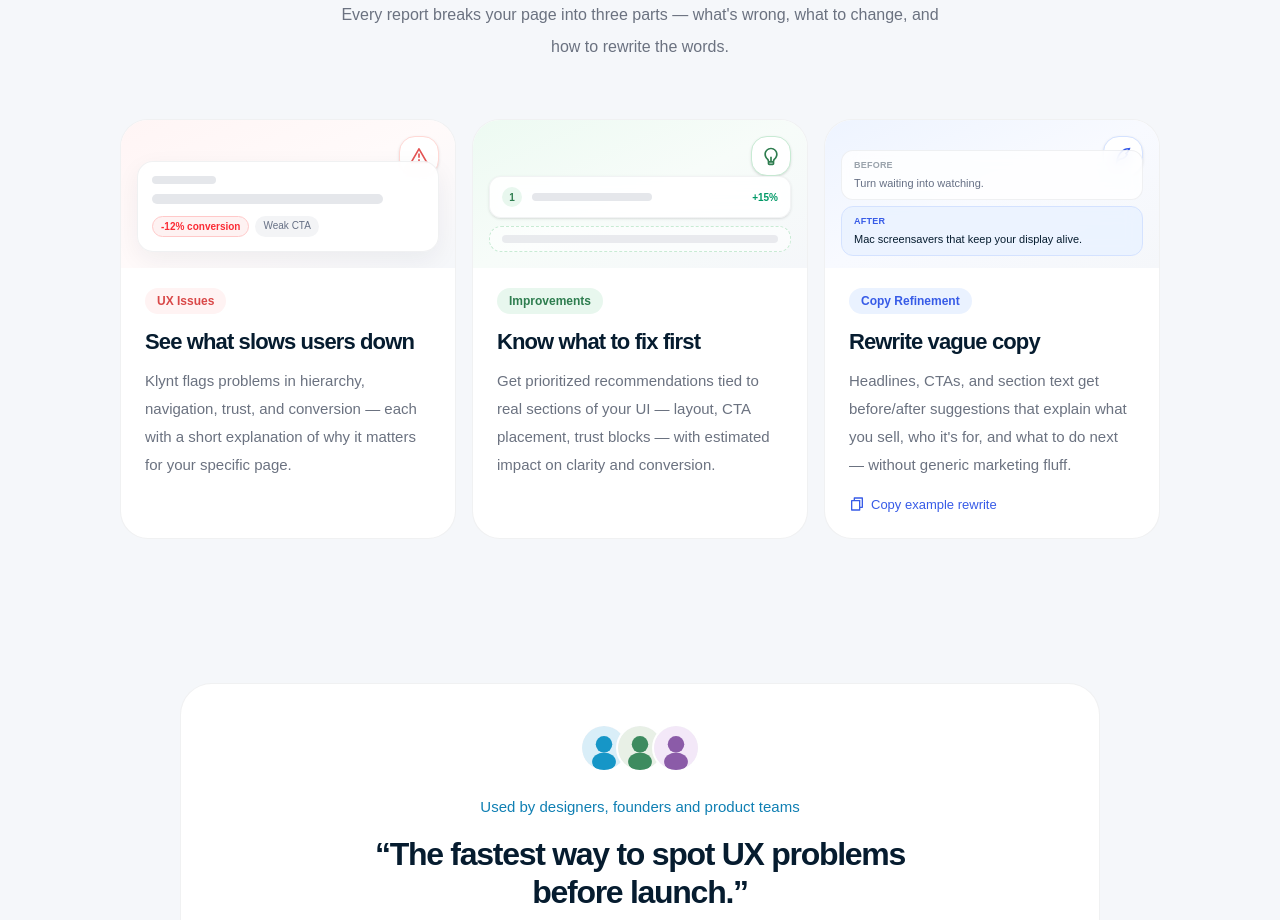
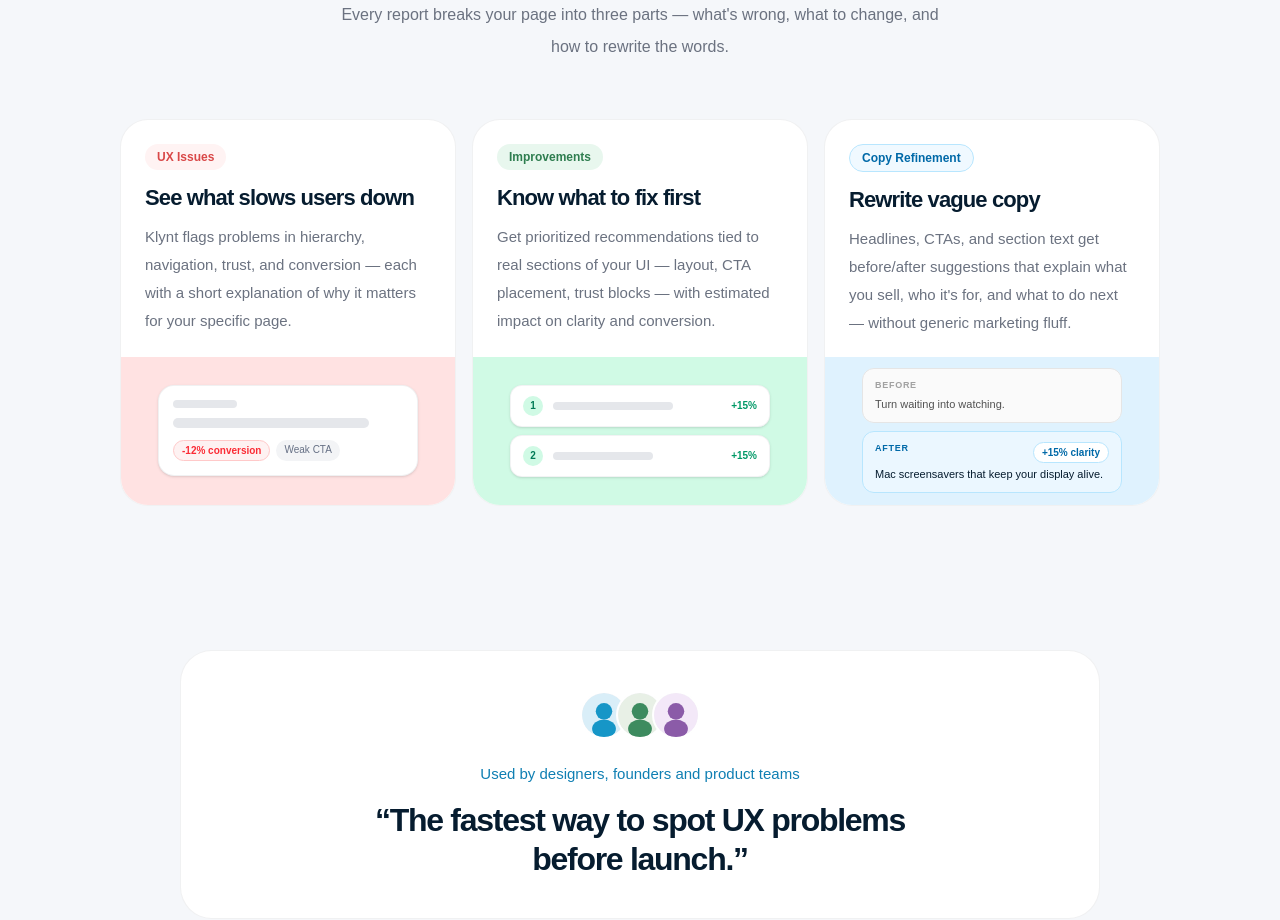
Before and after one commit to samarenkovdmitry/Klynt, a Next.js app: page / in a window 1280 px wide. Shown: the part 1420-2340 px from the top of the page. Built offline with nearby package versions, Linux system fonts and the light colour scheme; a web font is replaced by a local one.

Commit message:
Landing Features cards Update

```diff
--- a/app/page.tsx
+++ b/app/page.tsx
@@ -1,8 +1,6 @@
 "use client";
 
 import Link from "next/link";
-import { useState } from "react";
-
 import {
   RiArrowRightLine,
   RiDownload2Line,
@@ -11,28 +9,11 @@ import {
   RiMagicLine,
   RiShieldCheckLine,
   RiBarChartBoxLine,
-  RiFileCopyLine,
-  RiCheckLine,
-  RiAlertLine,
-  RiLightbulbLine,
-  RiQuillPenLine,
 } from "@remixicon/react";
 import { AppHeader } from "@/components/AppHeader";
 import { Button } from "@/components/ui/Button";
 
 export default function Home() {
-  const [copiedIndex, setCopiedIndex] = useState<number | null>(null);
-
-  async function handleCopy(text: string, index: number) {
-    await navigator.clipboard.writeText(text);
-
-    setCopiedIndex(index);
-
-    setTimeout(() => {
-      setCopiedIndex(null);
-    }, 1500);
-  }
-
   const pills = [
     {
       icon: <RiSearchEyeLine size={18} className="text-[#1696C7]" />,
@@ -486,52 +467,42 @@ export default function Home() {
                 bg-white
               "
             >
+              <div className="flex flex-1 flex-col p-6 pb-5">
+                <div className="inline-flex w-fit rounded-full bg-[#FFF3F3] px-3 py-1 text-[12px] font-semibold text-[#D94848]">
+                  UX Issues
+                </div>
+
+                <h3 className="mt-4 text-[22px] font-semibold leading-[1.12] tracking-[-0.04em] text-[#061C2F]">
+                  See what slows users down
+                </h3>
+
+                <p className="mt-3 text-[15px] leading-7 text-[#6B7280]">
+                  Klynt flags problems in hierarchy, navigation, trust, and
+                  conversion — each with a short explanation of why it matters
+                  for your specific page.
+                </p>
+              </div>
+
               <div
                 className="
-                  relative
+                  flex
                   h-[148px]
-                  overflow-hidden
-                  bg-gradient-to-br
-                  from-[#FFF5F5]
-                  via-[#FFFAFA]
-                  to-[#F5F7FA]
-                  p-5
+                  items-center
+                  justify-center
+                  bg-red-100
+                  px-5
                 "
               >
                 <div
                   className="
-                    absolute
-                    right-4
-                    top-4
-                    flex
-                    h-10
-                    w-10
-                    items-center
-                    justify-center
-                    rounded-2xl
-                    border
-                    border-[#FFD9D6]
-                    bg-white
-                    text-[#E45454]
-                    shadow-sm
-                  "
-                >
-                  <RiAlertLine size={20} />
-                </div>
-
-                <div
-                  className="
-                    absolute
-                    bottom-4
-                    left-4
-                    right-4
+                    w-full
+                    max-w-[260px]
                     rounded-2xl
                     border
                     border-[rgba(6,28,47,0.06)]
-                    bg-white/90
+                    bg-white
                     p-3.5
-                    shadow-[0_8px_24px_rgba(6,28,47,0.06)]
-                    backdrop-blur-sm
+                    shadow-sm
                   "
                 >
                   <div className="h-2 w-16 rounded-full bg-[#E5E7EB]" />
@@ -545,22 +516,6 @@ export default function Home() {
                     </span>
                   </div>
                 </div>
-              </div>
-
-              <div className="flex flex-1 flex-col p-6 pt-5">
-                <div className="inline-flex w-fit rounded-full bg-[#FFF3F3] px-3 py-1 text-[12px] font-semibold text-[#D94848]">
-                  UX Issues
-                </div>
-
-                <h3 className="mt-4 text-[22px] font-semibold leading-[1.12] tracking-[-0.04em] text-[#061C2F]">
-                  See what slows users down
-                </h3>
-
-                <p className="mt-3 flex-1 text-[15px] leading-7 text-[#6B7280]">
-                  Klynt flags problems in hierarchy, navigation, trust, and
-                  conversion — each with a short explanation of why it matters
-                  for your specific page.
-                </p>
               </div>
             </article>
 
@@ -576,40 +531,33 @@ export default function Home() {
                 bg-white
               "
             >
+              <div className="flex flex-1 flex-col p-6 pb-5">
+                <div className="inline-flex w-fit rounded-full bg-[#E8F7EE] px-3 py-1 text-[12px] font-semibold text-[#2E7D4F]">
+                  Improvements
+                </div>
+
+                <h3 className="mt-4 text-[22px] font-semibold leading-[1.12] tracking-[-0.04em] text-[#061C2F]">
+                  Know what to fix first
+                </h3>
+
+                <p className="mt-3 text-[15px] leading-7 text-[#6B7280]">
+                  Get prioritized recommendations tied to real sections of
+                  your UI — layout, CTA placement, trust blocks — with estimated
+                  impact on clarity and conversion.
+                </p>
+              </div>
+
               <div
                 className="
-                  relative
+                  flex
                   h-[148px]
-                  overflow-hidden
-                  bg-gradient-to-br
-                  from-[#EDFAF2]
-                  via-[#F7FCF9]
-                  to-[#F5F7FA]
-                  p-5
+                  items-center
+                  justify-center
+                  bg-emerald-100
+                  px-5
                 "
               >
-                <div
-                  className="
-                    absolute
-                    right-4
-                    top-4
-                    flex
-                    h-10
-                    w-10
-                    items-center
-                    justify-center
-                    rounded-2xl
-                    border
-                    border-[#C8EBD4]
-                    bg-white
-                    text-[#2E7D4F]
-                    shadow-sm
-                  "
-                >
-                  <RiLightbulbLine size={20} />
-                </div>
-
-                <div className="absolute bottom-4 left-4 right-4 space-y-2">
+                <div className="w-full max-w-[260px] space-y-2">
                   <div
                     className="
                       flex
@@ -618,14 +566,13 @@ export default function Home() {
                       rounded-xl
                       border
                       border-[rgba(6,28,47,0.05)]
-                      bg-white/90
+                      bg-white
                       px-3
                       py-2.5
                       shadow-sm
-                      backdrop-blur-sm
                     "
                   >
-                    <div className="flex h-5 w-5 shrink-0 items-center justify-center rounded-full bg-[#E8F7EE] text-[10px] font-bold text-[#2E7D4F]">
+                    <div className="flex h-5 w-5 shrink-0 items-center justify-center rounded-full bg-emerald-100 text-[10px] font-bold text-emerald-700">
                       1
                     </div>
                     <div className="min-w-0 flex-1">
@@ -643,32 +590,24 @@ export default function Home() {
                       gap-2.5
                       rounded-xl
                       border
-                      border-dashed
-                      border-[#C8EBD4]
-                      bg-white/60
+                      border-[rgba(6,28,47,0.05)]
+                      bg-white
                       px-3
-                      py-2
+                      py-2.5
+                      shadow-sm
                     "
                   >
-                    <div className="h-2 flex-1 rounded-full bg-[#E5E7EB]/80" />
+                    <div className="flex h-5 w-5 shrink-0 items-center justify-center rounded-full bg-emerald-100 text-[10px] font-bold text-emerald-700">
+                      2
+                    </div>
+                    <div className="min-w-0 flex-1">
+                      <div className="h-2 w-full max-w-[100px] rounded-full bg-[#E5E7EB]" />
+                    </div>
+                    <span className="shrink-0 text-[10px] font-semibold text-emerald-600">
+                      +15%
+                    </span>
                   </div>
                 </div>
-              </div>
-
-              <div className="flex flex-1 flex-col p-6 pt-5">
-                <div className="inline-flex w-fit rounded-full bg-[#E8F7EE] px-3 py-1 text-[12px] font-semibold text-[#2E7D4F]">
-                  Improvements
-                </div>
-
-                <h3 className="mt-4 text-[22px] font-semibold leading-[1.12] tracking-[-0.04em] text-[#061C2F]">
-                  Know what to fix first
-                </h3>
-
-                <p className="mt-3 flex-1 text-[15px] leading-7 text-[#6B7280]">
-                  Get prioritized recommendations tied to real sections of
-                  your UI — layout, CTA placement, trust blocks — with estimated
-                  impact on clarity and conversion.
-                </p>
               </div>
             </article>
 
@@ -684,62 +623,8 @@ export default function Home() {
                 bg-white
               "
             >
-              <div
-                className="
-                  relative
-                  h-[148px]
-                  overflow-hidden
-                  bg-gradient-to-br
-                  from-[#EEF4FF]
-                  via-[#F8FAFF]
-                  to-[#F5F7FA]
-                  p-5
-                "
-              >
-                <div
-                  className="
-                    absolute
-                    right-4
-                    top-4
-                    flex
-                    h-10
-                    w-10
-                    items-center
-                    justify-center
-                    rounded-2xl
-                    border
-                    border-[#D4E2FF]
-                    bg-white
-                    text-[#375BE7]
-                    shadow-sm
-                  "
-                >
-                  <RiQuillPenLine size={20} />
-                </div>
-
-                <div className="absolute bottom-3 left-4 right-4 space-y-1.5">
-                  <div className="rounded-xl border border-[rgba(6,28,47,0.06)] bg-white/80 px-3 py-2 backdrop-blur-sm">
-                    <p className="text-[9px] font-semibold uppercase tracking-wide text-[#9AA3AC]">
-                      Before
-                    </p>
-                    <p className="mt-0.5 truncate text-[11px] text-[#667085]">
-                      Turn waiting into watching.
-                    </p>
-                  </div>
-
-                  <div className="rounded-xl border border-[#D4E2FF] bg-[#EAF2FF]/90 px-3 py-2 backdrop-blur-sm">
-                    <p className="text-[9px] font-semibold uppercase tracking-wide text-[#375BE7]">
-                      After
-                    </p>
-                    <p className="mt-0.5 truncate text-[11px] font-medium text-[#061C2F]">
-                      Mac screensavers that keep your display alive.
-                    </p>
-                  </div>
-                </div>
-              </div>
-
-              <div className="flex flex-1 flex-col p-6 pt-5">
-                <div className="inline-flex w-fit rounded-full bg-[#EAF2FF] px-3 py-1 text-[12px] font-semibold text-[#375BE7]">
+              <div className="flex flex-1 flex-col p-6 pb-5">
+                <div className="inline-flex w-fit rounded-full border border-sky-200 bg-sky-50 px-3 py-1 text-[12px] font-semibold text-sky-700">
                   Copy Refinement
                 </div>
 
@@ -747,45 +632,47 @@ export default function Home() {
                   Rewrite vague copy
                 </h3>
 
-                <p className="mt-3 flex-1 text-[15px] leading-7 text-[#6B7280]">
+                <p className="mt-3 text-[15px] leading-7 text-[#6B7280]">
                   Headlines, CTAs, and section text get before/after suggestions
                   that explain what you sell, who it&apos;s for, and what to do
                   next — without generic marketing fluff.
                 </p>
+              </div>
 
-                <button
-                  type="button"
-                  onClick={() =>
-                    handleCopy(
-                      "Mac screensavers that keep your display alive.",
-                      1
-                    )
-                  }
-                  className="
-                    mt-4
-                    inline-flex
-                    w-fit
-                    items-center
-                    gap-1.5
-                    text-[13px]
-                    font-medium
-                    text-[#375BE7]
-                    transition
-                    hover:text-[#2448C7]
-                  "
-                >
-                  {copiedIndex === 1 ? (
-                    <>
-                      <RiCheckLine size={16} />
-                      Copied example
-                    </>
-                  ) : (
-                    <>
-                      <RiFileCopyLine size={16} />
-                      Copy example rewrite
-                    </>
-                  )}
-                </button>
+              <div
+                className="
+                  flex
+                  h-[148px]
+                  items-center
+                  justify-center
+                  bg-sky-100
+                  px-5
+                "
+              >
+                <div className="flex w-full max-w-[260px] flex-col justify-center gap-2">
+                  <div className="rounded-xl border border-neutral-200 bg-neutral-50 px-3 py-2.5">
+                    <p className="text-[9px] font-semibold uppercase tracking-[0.08em] text-neutral-400">
+                      Before
+                    </p>
+                    <p className="mt-1 text-[11px] leading-snug text-neutral-600">
+                      Turn waiting into watching.
+                    </p>
+                  </div>
+
+                  <div className="rounded-xl border border-sky-200 bg-sky-50/70 px-3 py-2.5">
+                    <div className="flex items-start justify-between gap-2">
+                      <p className="text-[9px] font-semibold uppercase tracking-[0.08em] text-sky-700">
+                        After
+                      </p>
+                      <span className="shrink-0 rounded-full border border-sky-200 bg-white px-2 py-0.5 text-[10px] font-semibold text-sky-700">
+                        +15% clarity
+                      </span>
+                    </div>
+                    <p className="mt-1 text-[11px] font-medium leading-snug text-[var(--ink-primary)]">
+                      Mac screensavers that keep your display alive.
+                    </p>
+                  </div>
+                </div>
               </div>
             </article>
           </div>
```
